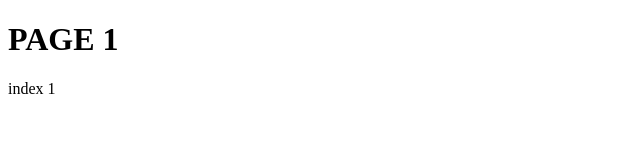
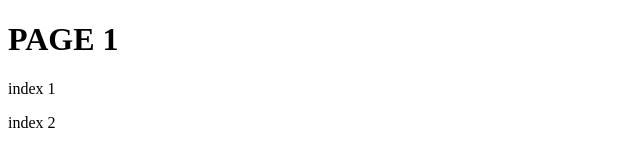
Before and after one commit to HananeKal/pratiqueGit, a plain HTML site: page index.html in a window 1280 px wide. Shown: the full height of the page, 0-640 px from the left. Drawn offline with Linux system fonts and the light colour scheme.

Commit message:
modification index html

```diff
--- a/index.html
+++ b/index.html
@@ -10,6 +10,9 @@
 	<p>
 		index 1
 	</p>
+	<p>
+		index 2
+	</p>
 
 </body>
 </html>
```
